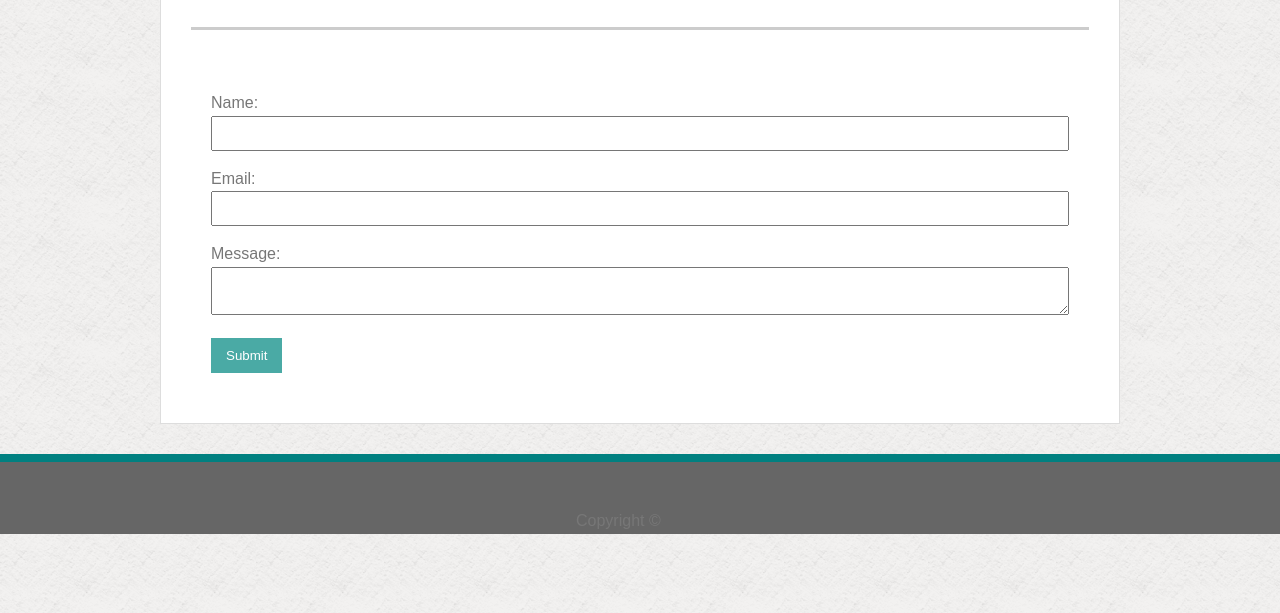
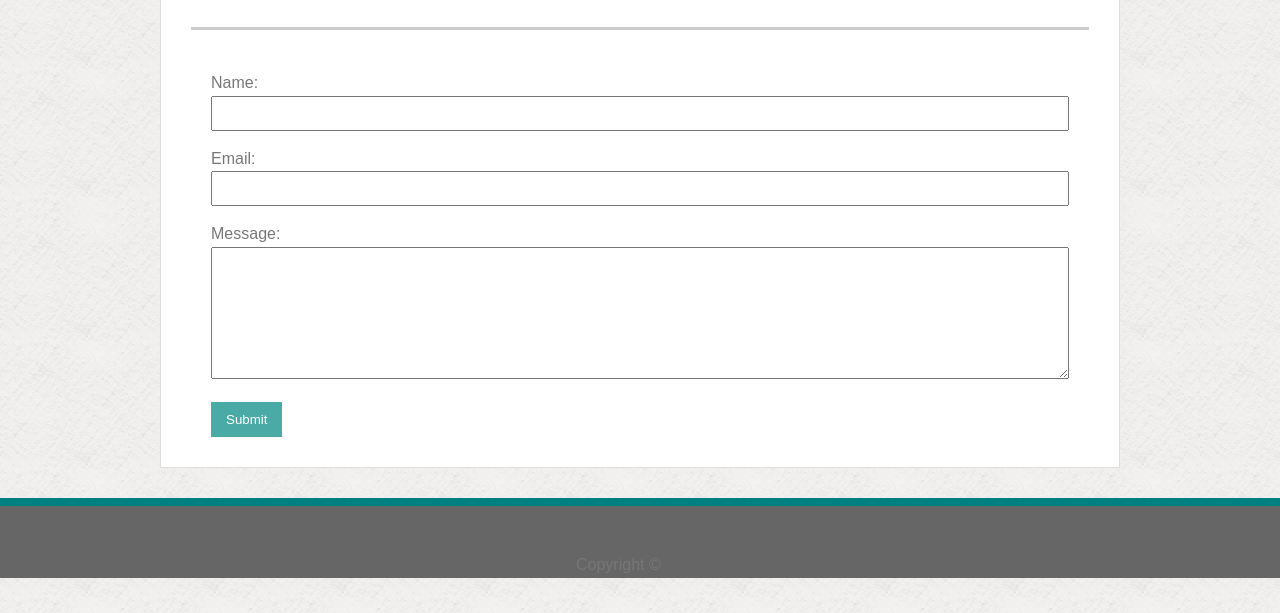
Before and after one commit to njorogepeter/Basic-Portfolio, a plain HTML site: page contact.html in a window 1280 px wide. Shown: the part 187-800 px from the top of the page. Drawn offline with Linux system fonts and the light colour scheme.

Commit message:
working with changes

```diff
--- a/assests/css/style.css
+++ b/assests/css/style.css
@@ -91,7 +91,7 @@ body{
     bottom: 0;
 }
 .my-form{
-    padding:20px;
+    padding: 0 20px;
 }
 .my-form .form-group{
     padding-bottom: 15px;
@@ -103,20 +103,17 @@ body{
     padding: 8px;
     width: 100%;
 }
-/* .my-form input[type="submit"]{
-    background-color: #4aaaa5;
-    color: #fff;
-    padding: 10px 15px;
-    border: none;
- } */
+.my-form textarea{
+    padding: 50px;
+}
  #main-content{
      background-color: #fff;
      padding: 30px;
      width:960px;
      margin: 30px auto;
      border: solid 1px #ddd;
+ }
 
- }
  h1{
     font-family: Georgia, 'Times New Roman', Times, serif;
     color: #4aaaa5;
@@ -127,7 +124,6 @@ body{
     border: 0 none;
     margin-block-start: 2.5em;
     margin-block-end: 2.5em;
-
  }
  .float-img{
      float:left;
```
